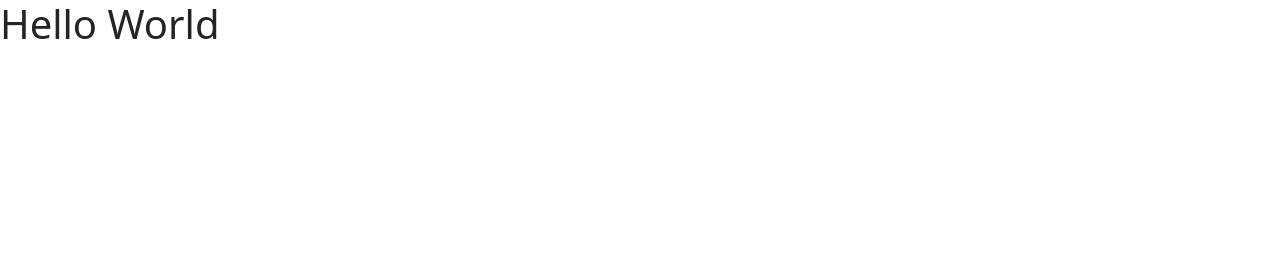
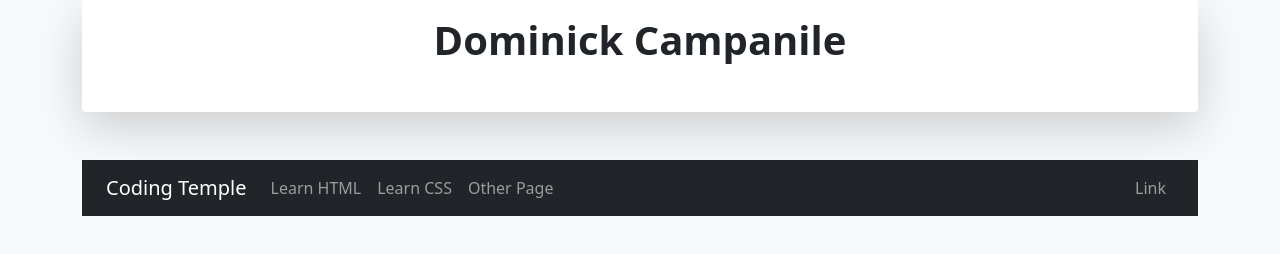
Before and after one commit to domcamp04/bootstrap_portfolio, a plain HTML site: page index.html in a window 1280 px wide. Drawn offline with nearby package versions, Linux system fonts and the light colour scheme.

Commit message:
added header and nav bar

```diff
--- a/index.html
+++ b/index.html
@@ -9,8 +9,50 @@
         <link rel="stylesheet" href="https://cdnjs.cloudflare.com/ajax/libs/font-awesome/5.15.4/css/all.min.css">
         <title>Title</title>
     </head>
-    <body>
-        <h1>Hello World</h1>
+    <body class="bg-light">
+        <!-- add container that will hold everything -->
+        <div class="container">
+            <div class="row">
+                <div class="col">
+                <h1 class="shadow-lg p-3 mb-5 bg-white rounded text-center pb-5 fw-bold">Dominick Campanile</h1>
+                </div>
+            </div>
+
+        <div class="row">
+            <div class="col">
+            <nav class="navbar navbar-expand-lg navbar-dark bg-dark">
+                <div class="container-fluid">
+                  <a class="navbar-brand" href="#">Coding Temple</a>
+                  <button class="navbar-toggler" type="button" data-bs-toggle="collapse" data-bs-target="#navbarNav" aria-controls="navbarNav" aria-expanded="false" aria-label="Toggle navigation">
+                    <span class="navbar-toggler-icon"></span>
+                  </button>
+                  <div class="collapse navbar-collapse" id="navbarNav">
+                    <ul class="navbar-nav">
+                      <li class="nav-item">
+                        <a class="nav-link" href="#">Learn HTML</a>
+                      </li>
+                      <li class="nav-item">
+                        <a class="nav-link" href="#">Learn CSS</a>
+                      </li>
+                      <li class="nav-item">
+                        <a class="nav-link" href="#">Other Page</a>
+                      </li>
+
+                    </ul>
+                    <ul class="navbar-nav ms-auto">
+                        <li class="nav-item">
+                            <a class="nav-link" href="#">Link</a>
+                          </li>
+                    </ul>
+                  </div>
+                </div>
+            </nav>
+            </div>
+        </div>
+
+
+        </div>
+
 
         <script src="https://cdnjs.cloudflare.com/ajax/libs/popper.js/2.9.2/umd/popper.min.js"></script>
         <script src="https://cdnjs.cloudflare.com/ajax/libs/twitter-bootstrap/5.1.0/js/bootstrap.min.js"></script>
```
